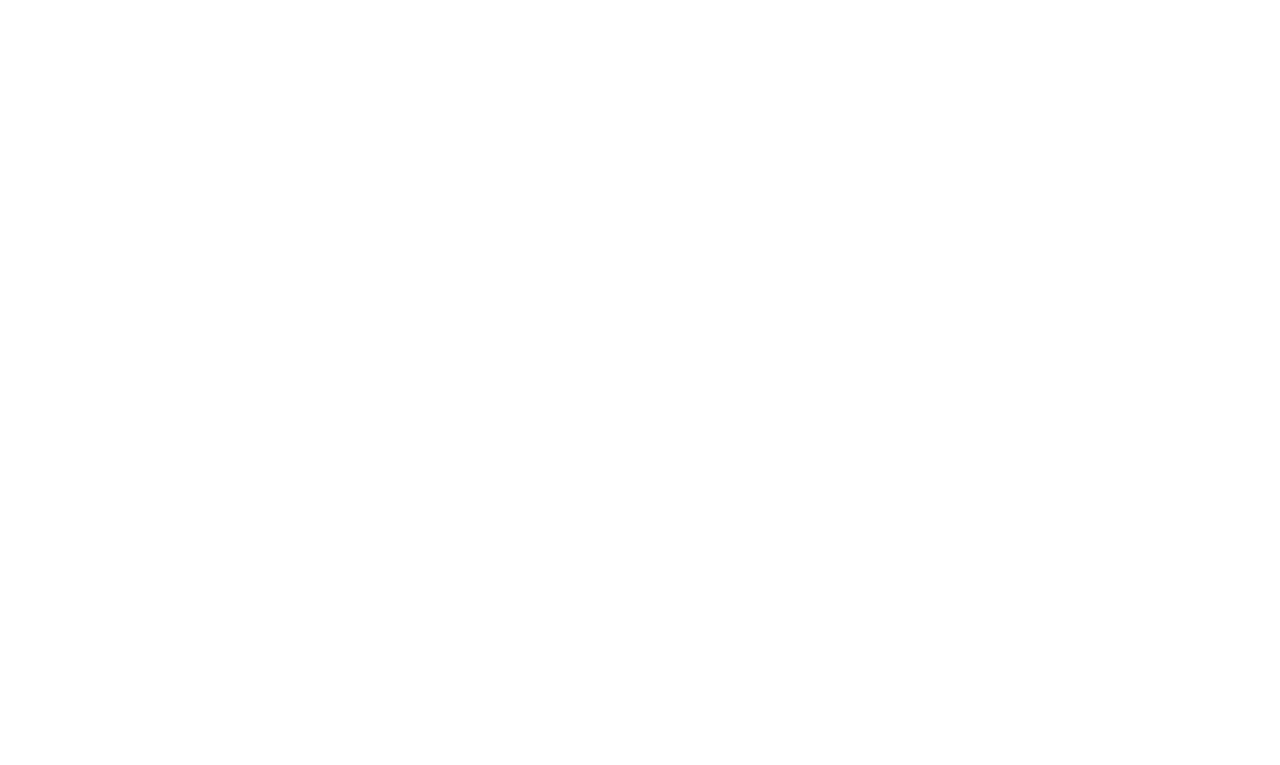
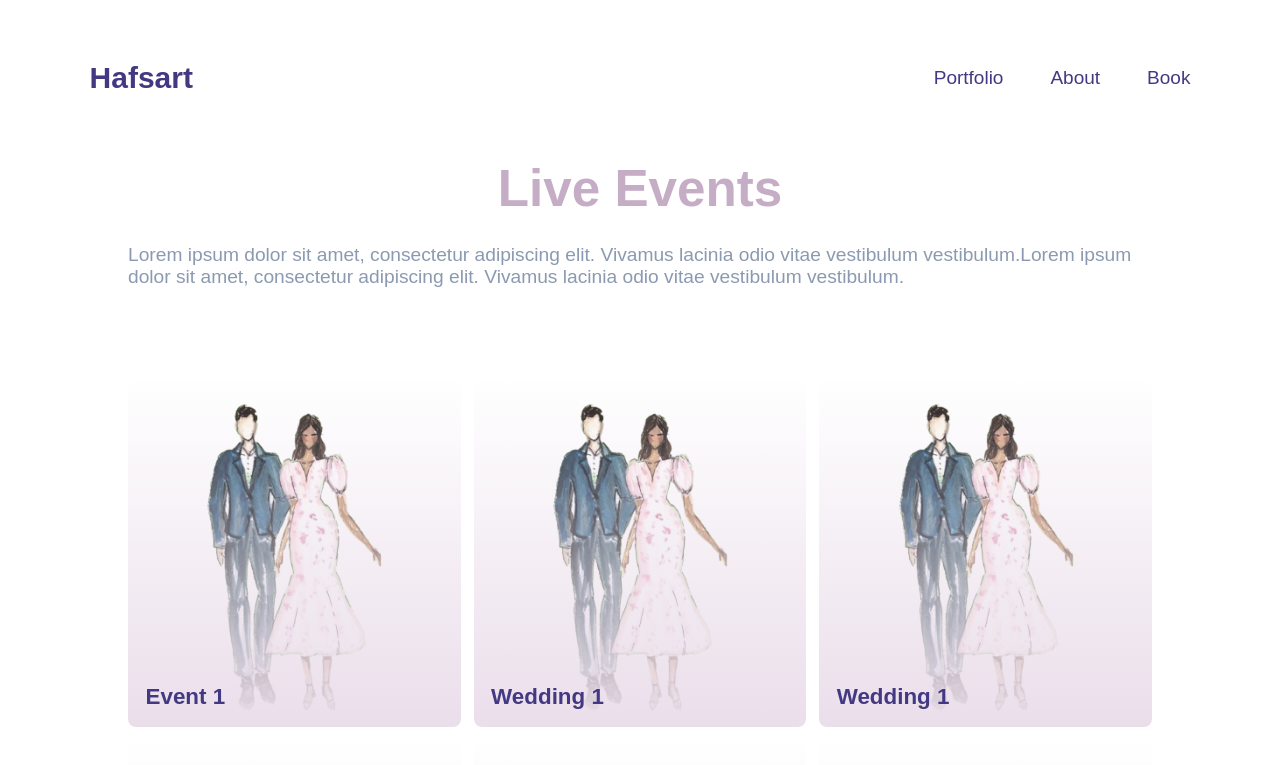
Before and after one commit to zeynepkaraa/Hafsart-Portfolio, a React (Vite) app: page /live in a window 1280 px wide. Before the commit this address had no page. Shown: the top 765 px of the page. Built offline with nearby package versions, Linux system fonts and the light colour scheme; a web font is replaced by a local one.

Commit message:
added routing for portfolio page, and each events page

```diff
--- a/src/App.jsx
+++ b/src/App.jsx
@@ -4,6 +4,13 @@ import Hero from "./components/Hero/Hero.jsx";
 import HomePage from "./components/Pages/HomePage/Home.jsx";
 import Navbar from "./components/Navbar/Navbar.jsx";
 import AboutPage from "./components/Pages/AboutPage/About.jsx";
+import LiveEvents from "./components/Pages/EventPage/LiveEvents.jsx";
+import Weddings from "./components/Pages/EventPage/Weddings.jsx";
+import CustomPortraits from "./components/Pages/EventPage/CustomPortraits.jsx";
+import EventDetail from "./components/Event/EventDetail.jsx";
+import Portfolio from "./components/Pages/PortfolioPage/Portfolio.jsx";
+import Book from "./components/Pages/BookPage/Book.jsx";
+
 function App() {
   return (
     <BrowserRouter>
@@ -11,6 +18,14 @@ function App() {
         {/* Public Routes */}
         <Route index element={<HomePage />} />
         <Route path="about" element={<AboutPage />} />
+        <Route path="portfolio" element={<Portfolio />} />
+        <Route path="book" element={<Book />} />
+        <Route path="/live/:id" element={<EventDetail />} />
+        <Route path="/wedding/:id" element={<EventDetail />} />
+        <Route path="/custom/:id" element={<EventDetail />} />
+        <Route path="/live" element={<LiveEvents />} />
+        <Route path="/wedding" element={<Weddings />} />
+        <Route path="/custom" element={<CustomPortraits />} />
       </Routes>
     </BrowserRouter>
   );
```
